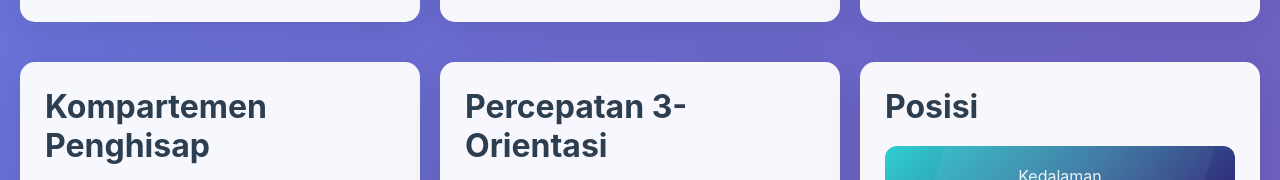
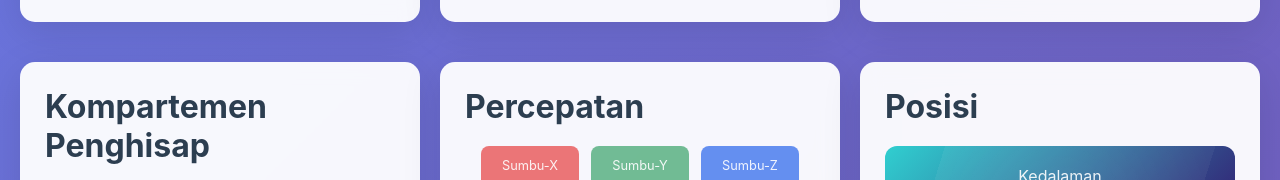
Before and after one commit to CyberArmy96/monitoring-hiu-paus, a website: page public/dashboard.html in a window 1280 px wide. Shown: the part 869-1049 px from the top of the page. Drawn offline with nearby package versions, Linux system fonts and the light colour scheme.

Commit message:
Update Minor Percepatan

```diff
--- a/public/dashboard.html
+++ b/public/dashboard.html
@@ -650,7 +650,7 @@
             <!-- Acceleration Card -->
             <div class="card">
                 <div class="card-title">
-                    Percepatan 3-Orientasi
+                    Percepatan
                 </div>
 
                 <div class="metric-grid-3">
```
Also changed, not shown: package.json (+21 -1 lines).
